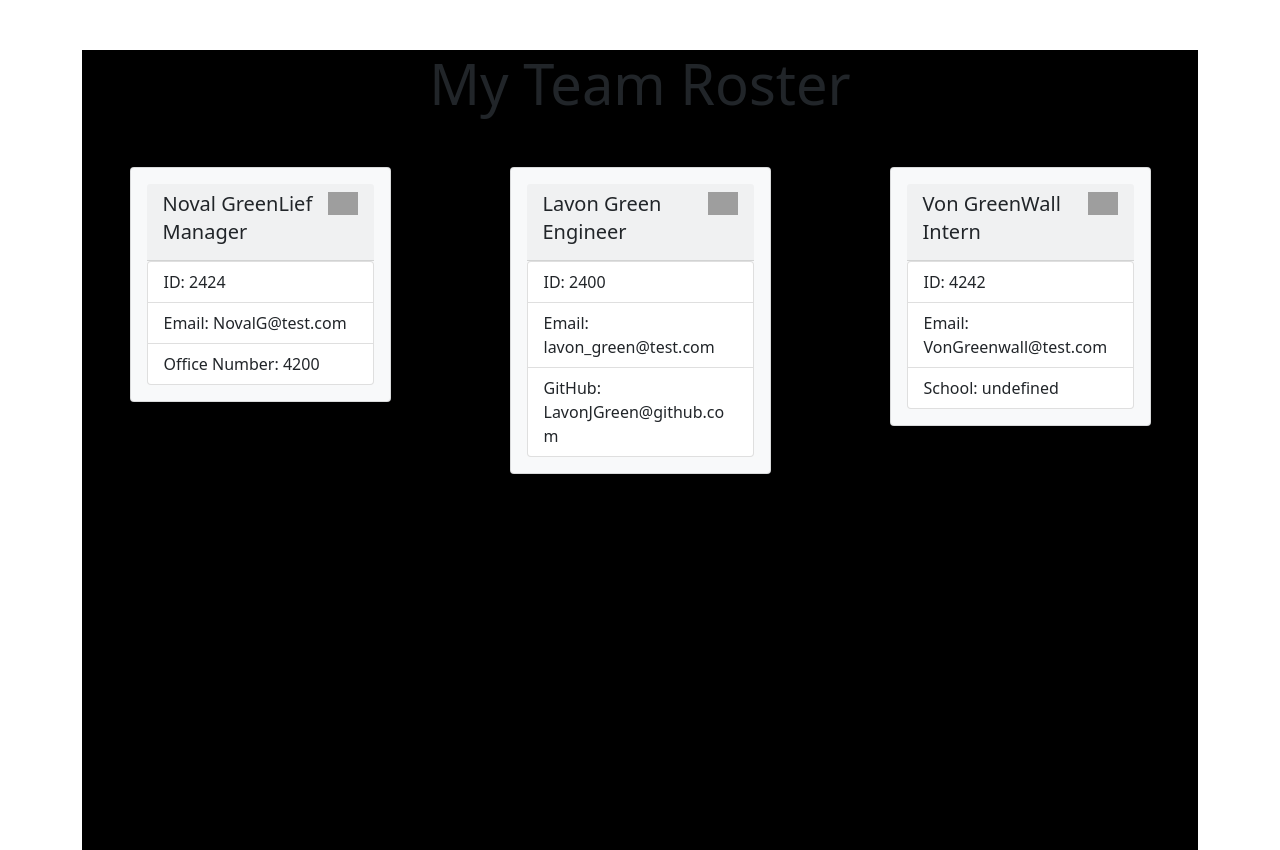
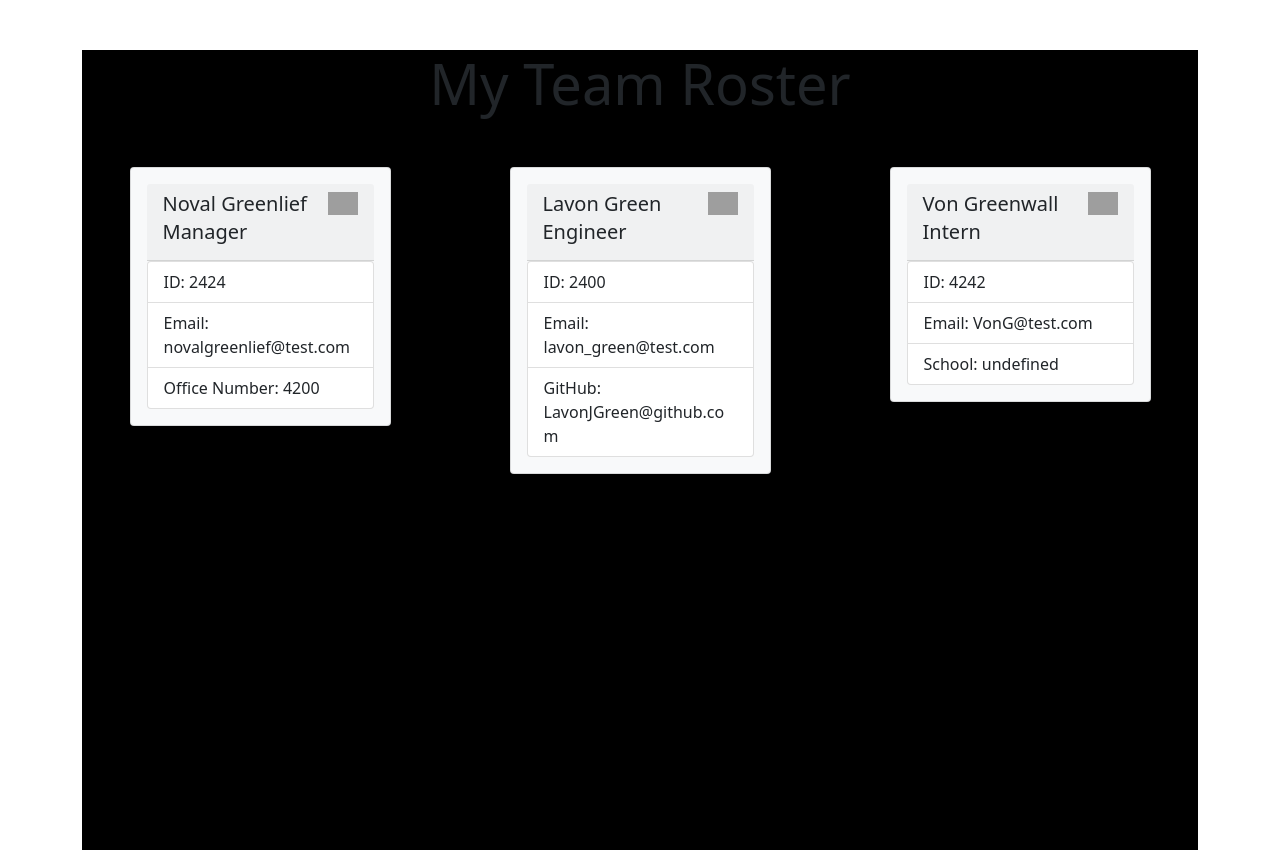
Before and after one commit to LavonJGreen/TeamProfileGenerator, a website: page index.html in a window 1280 px wide. Drawn offline with nearby package versions, Linux system fonts and the light colour scheme; grey boxes are pictures that could not be loaded.

```diff
--- a/index.html
+++ b/index.html
@@ -16,12 +16,12 @@
       <div class="card-body">
         <div class="card-header">
           <img src="https://img.icons8.com/ios-filled/100/000000/coffee.png" style="width: 30px; float: right;">
-          <h5 class="card-title">Noval GreenLief</h5>
+          <h5 class="card-title">Noval Greenlief</h5>
           <h5 class="card-subtitle mb-2">Manager</h5>
         </div>
         <ul class="list-group">
           <li class="list-group-item">ID: 2424</li>
-          <li class="list-group-item">Email: NovalG@test.com</li>
+          <li class="list-group-item">Email: novalgreenlief@test.com</li>
           <li class="list-group-item">Office Number: 4200</li>
         </ul>
       </div>
@@ -46,12 +46,12 @@
       <div class="card-body">
         <div class="card-header">
           <img src="https://img.icons8.com/ios-filled/50/000000/graduation-cap.png"  style="width: 30px; float: right;">
-          <h5 class="card-title">Von GreenWall</h5>
+          <h5 class="card-title">Von Greenwall</h5>
           <h5 class="card-subtitle mb-2">Intern</h5>
         </div>
       <ul class="list-group">
         <li class="list-group-item">ID: 4242</li>
-        <li class="list-group-item">Email: VonGreenwall@test.com</li>
+        <li class="list-group-item">Email: VonG@test.com</li>
         <li class="list-group-item">School: undefined</li>
       </ul>
     </div>
```
Also changed, not shown: README.md.
